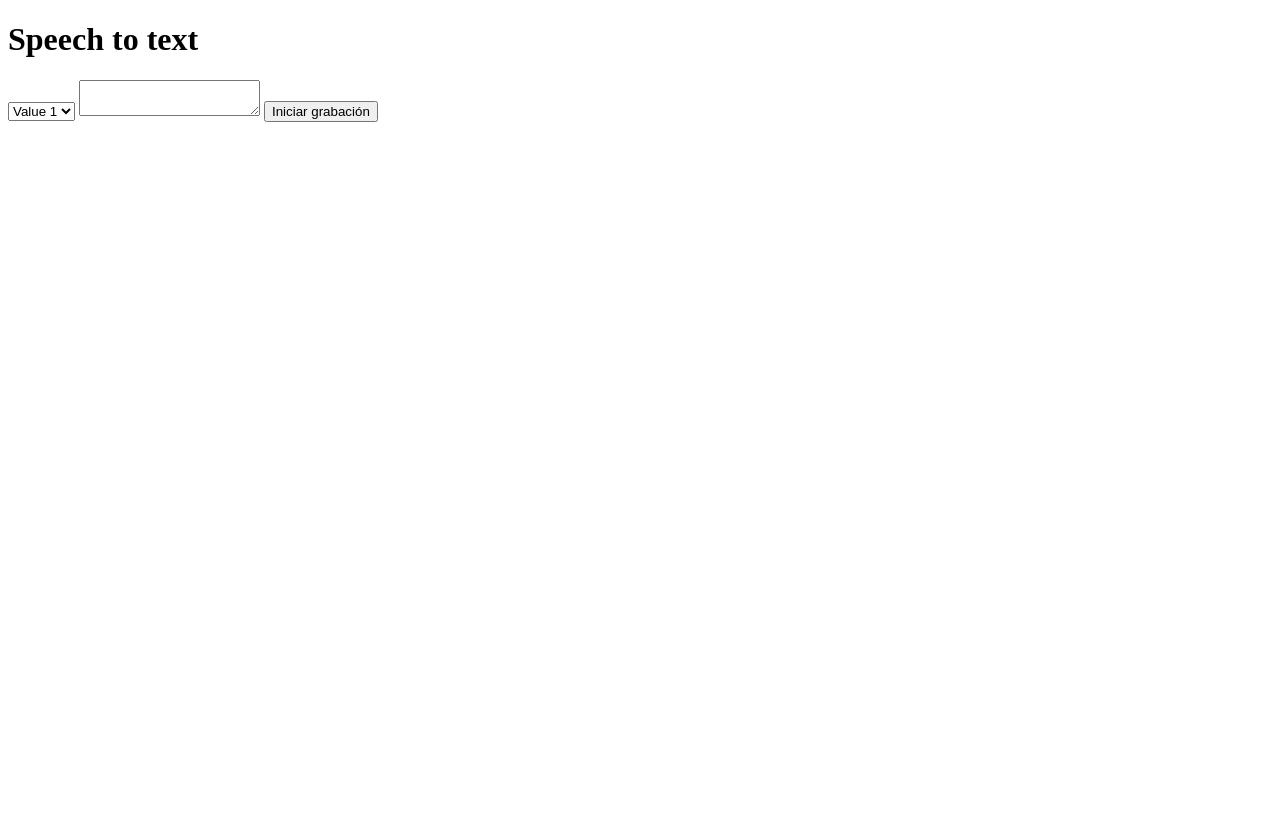
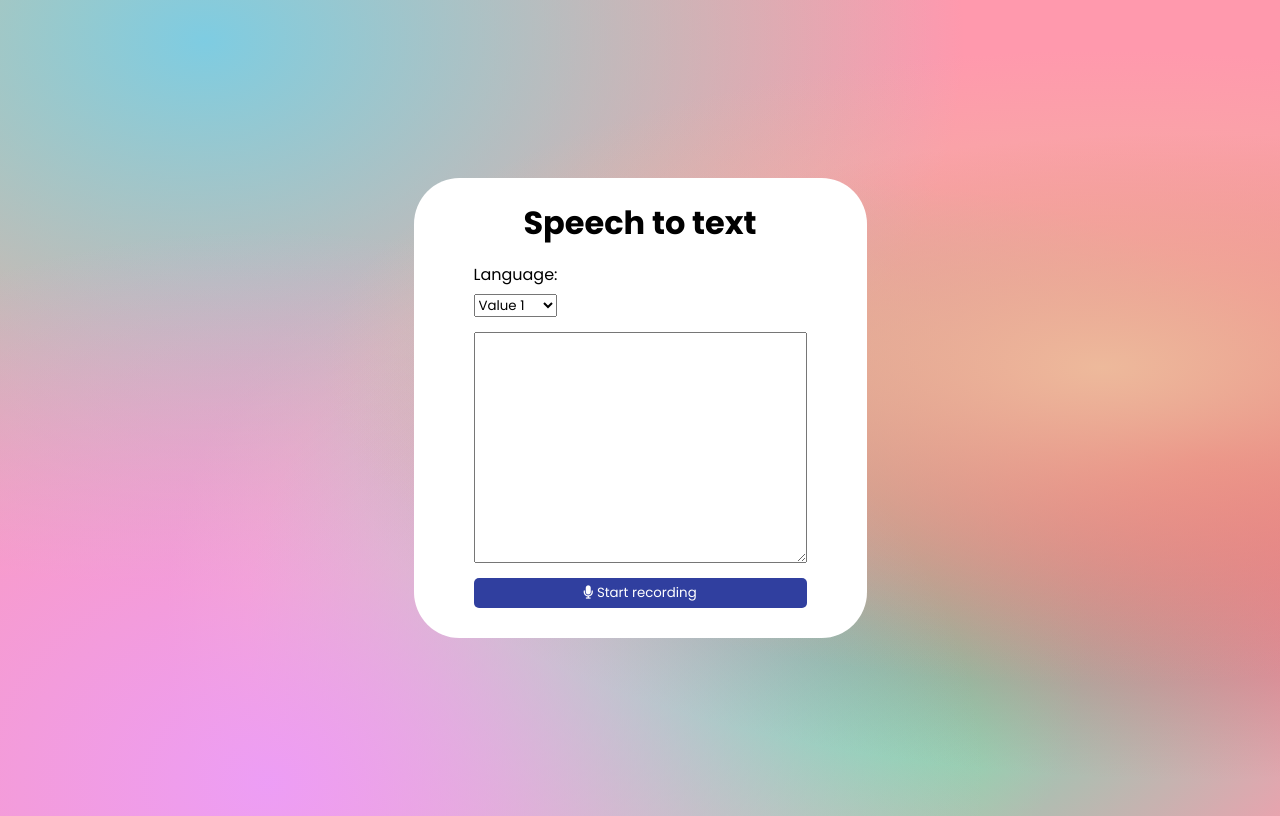
Before and after one commit to ArhamisGC/speech-to-text, a plain HTML site: page index.html in a window 1280 px wide. Drawn offline with Linux system fonts and the light colour scheme.

Commit message:
Styles done

```diff
--- a/index.html
+++ b/index.html
@@ -3,18 +3,26 @@
 <head>
   <meta charset="UTF-8">
   <title>Speech to text</title>
+
+  <link href="styles.css" rel="stylesheet">
+
+  <link rel="stylesheet"
+        href="https://cdnjs.cloudflare.com/ajax/libs/font-awesome/6.6.0/css/all.min.css">
 </head>
 <body>
-  <div class="container">
-    <h1>Speech to text</h1>
+<div class="container">
+  <h1>Speech to text</h1>
+  <div class="selection">
+    <p>Language:</p>
     <select name="select">
       <option>Value 1</option>
       <option>Value 2</option>
     </select>
-    <textarea>
+  </div>
+  <textarea>
 
     </textarea>
-    <button>Iniciar grabación</button>
-  </div>
+  <button><i class="fa-solid fa-microphone"></i> Start recording</button>
+</div>
 </body>
 </html>
--- a/styles.css
+++ b/styles.css
@@ -0,0 +1,62 @@
+@import url('https://fonts.googleapis.com/css2?family=Poppins:wght@300;400;500;600;700&display=swap');
+
+*{
+    font-family: "Poppins", sans-serif;
+}
+
+body{
+    height: 100vh;
+    display: flex;
+    justify-content: center;
+    align-items: center;
+    font-family: "Poppins";
+    background-color: #ff99ad;
+    background-image:
+            radial-gradient(at 86% 45%, hsla(22, 70%, 77%, 1) 0px, transparent 50%),
+            radial-gradient(at 21% 96%, hsla(294, 82%, 79%, 1) 0px, transparent 50%),
+            radial-gradient(at 16% 5%, hsla(193, 63%, 69%, 1) 0px, transparent 50%),
+            radial-gradient(at 94% 56%, hsla(352, 76%, 61%, 1) 0px, transparent 50%),
+            radial-gradient(at 66% 76%, hsla(160, 73%, 62%, 1) 0px, transparent 50%),
+            radial-gradient(at 7% 2%, hsla(32, 97%, 73%, 1) 0px, transparent 50%),
+            radial-gradient(at 49% 76%, hsla(59, 86%, 79%, 1) 0px, transparent 50%);
+}
+
+.container{
+    background-color: #fff;
+    position: relative;
+    border-radius: 10%;
+    text-align: center;
+    display: inline-grid;
+    padding: 0 60px 30px 60px;
+    gap: 15px 0;
+}
+
+.container h1{
+    margin-bottom: 0;
+}
+
+.container textarea{
+    width: 327px;
+    height: 225px;
+    overflow-y: scroll;
+}
+
+.container button{
+    color: #fff;
+    background-color: #303f9f;
+    width: 100%;
+    border-style: none;
+    height: 30px;
+    border-radius: 5px;
+}
+
+.selection{
+    width: 100%;
+    display: grid;
+    justify-content: left;
+    margin: 0 0 0 0;
+}
+
+.selection p {
+    margin: 0 0 7px 0;
+}
```
